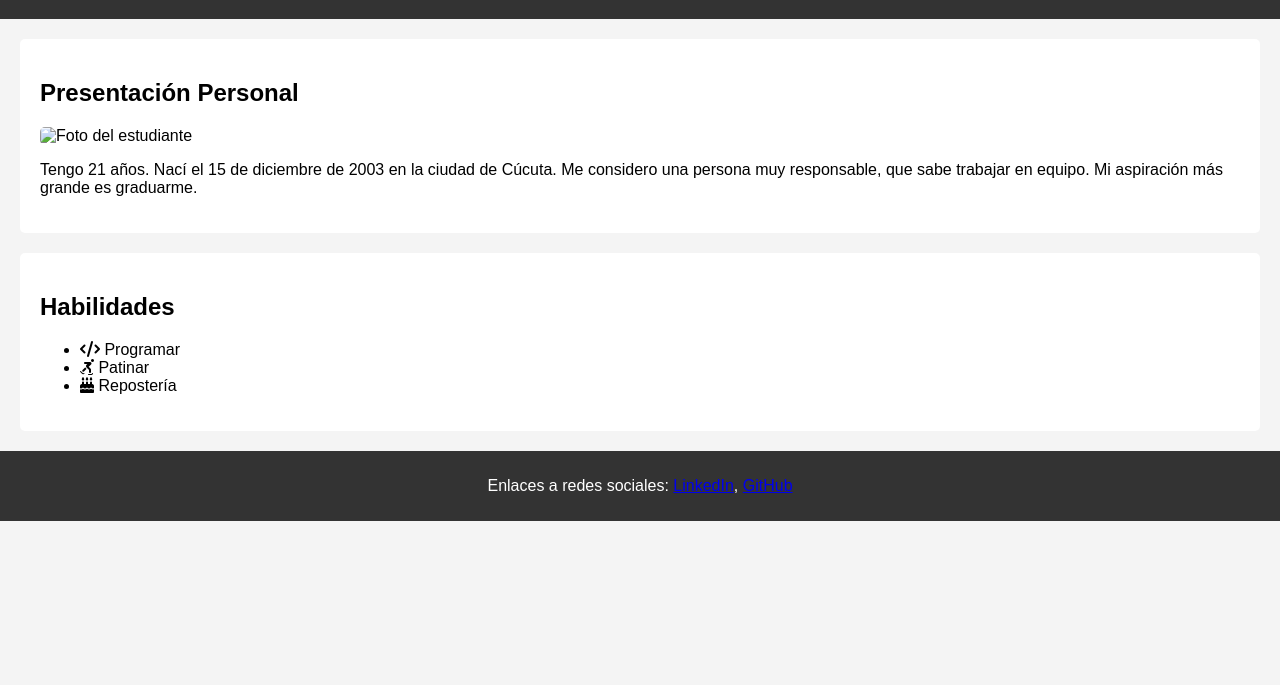
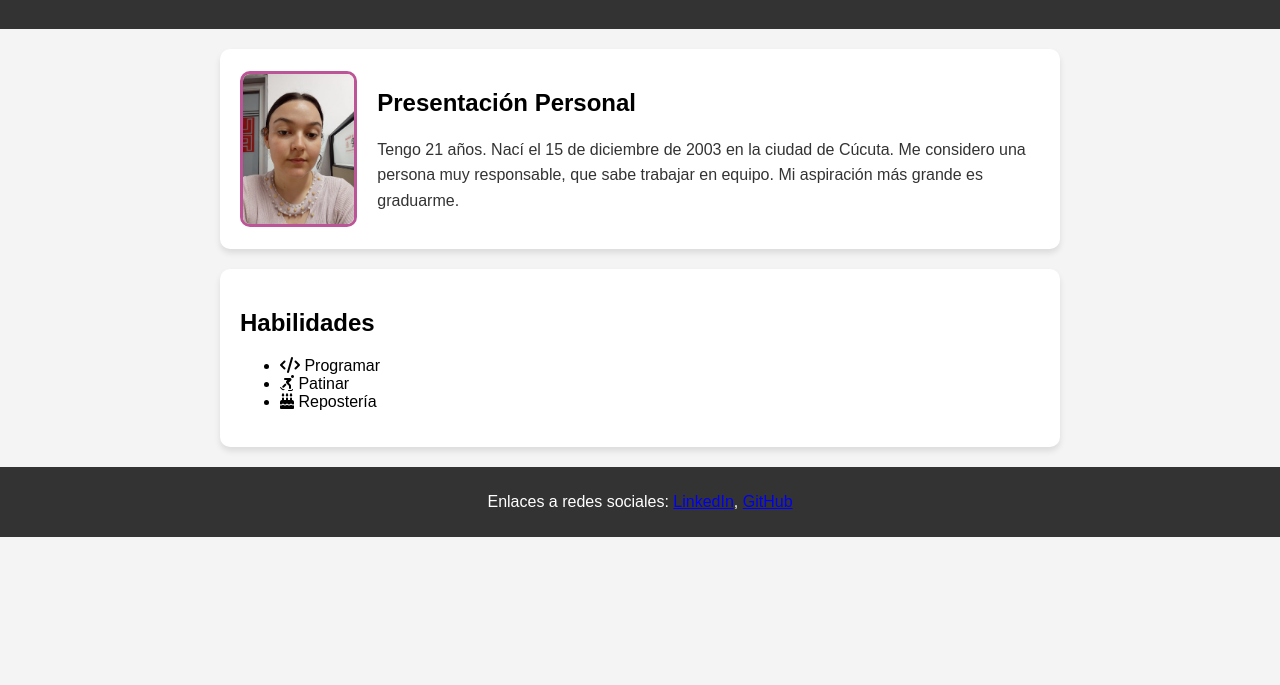
Before and after one commit to keyClosed/Mi-portafolio, a plain HTML site: page index.html in a window 1280 px wide. Shown: the part 115-800 px from the top of the page. Drawn offline with Linux system fonts and the light colour scheme.

Commit message:
arreglo de imagen

```diff
--- a/index.html
+++ b/index.html
@@ -18,10 +18,12 @@
         </nav>
     </header>
 
-    <section>
-        <h2>Presentación Personal</h2>
-        <img src="Mi foto.jpeg" alt="Foto del estudiante">
-        <p>Tengo 21 años. Nací el 15 de diciembre de 2003 en la ciudad de Cúcuta. Me considero una persona muy responsable, que sabe trabajar en equipo. Mi aspiración más grande es graduarme.</p>
+    <section class="presentacion">
+        <img src="img/Mi foto.jpeg" alt="Foto de perfil">
+        <div class="info">
+            <h2>Presentación Personal</h2>
+            <p>Tengo 21 años. Nací el 15 de diciembre de 2003 en la ciudad de Cúcuta. Me considero una persona muy responsable, que sabe trabajar en equipo. Mi aspiración más grande es graduarme.</p>
+        </div>
     </section>
 
     <section>
--- a/style.css
+++ b/style.css
@@ -1,3 +1,4 @@
+
 body {
     font-family: Arial, sans-serif;
     background-color: #f4f4f4;
@@ -5,10 +6,11 @@ body {
     padding: 0;
 }
 
+
 header {
     background-color: #333;
     color: white;
-    padding: 10px;
+    padding: 15px;
     text-align: center;
 }
 
@@ -19,7 +21,7 @@ nav ul {
 
 nav ul li {
     display: inline;
-    margin-right: 10px;
+    margin-right: 15px;
 }
 
 nav ul li a {
@@ -27,19 +29,40 @@ nav ul li a {
     text-decoration: none;
 }
 
+
 section {
-    margin: 20px;
+    margin: 20px auto;
     padding: 20px;
     background-color: white;
-    border-radius: 5px;
+    border-radius: 10px;
+    box-shadow: 0px 4px 6px rgba(0, 0, 0, 0.1);
+    max-width: 800px;
 }
 
-footer {
-    text-align: center;
-    padding: 10px;
-    background-color: #333;
-    color: white;
+
+.presentacion {
+    display: flex;
+    align-items: center;
+    gap: 20px;
 }
+
+.presentacion img {
+    width: 150px;
+    height: 150px;
+    object-fit: cover;
+    border-radius: 10px;
+    border: 3px solid #bd5498;
+}
+
+
+
+
+.presentacion p {
+    font-size: 16px;
+    line-height: 1.6;
+    color: #333;
+}
+
 
 table {
     width: 100%;
@@ -56,15 +79,17 @@ th, td {
     text-align: left;
 }
 
-img {
-    max-width: 250px;
-    height: auto;
-    border-radius: 5px;
-}
-
 
 video {
     max-width: 100%;
     height: auto;
     border-radius: 5px;
 }
+
+
+footer {
+    text-align: center;
+    padding: 10px;
+    background-color: #333;
+    color: white;
+}
```
